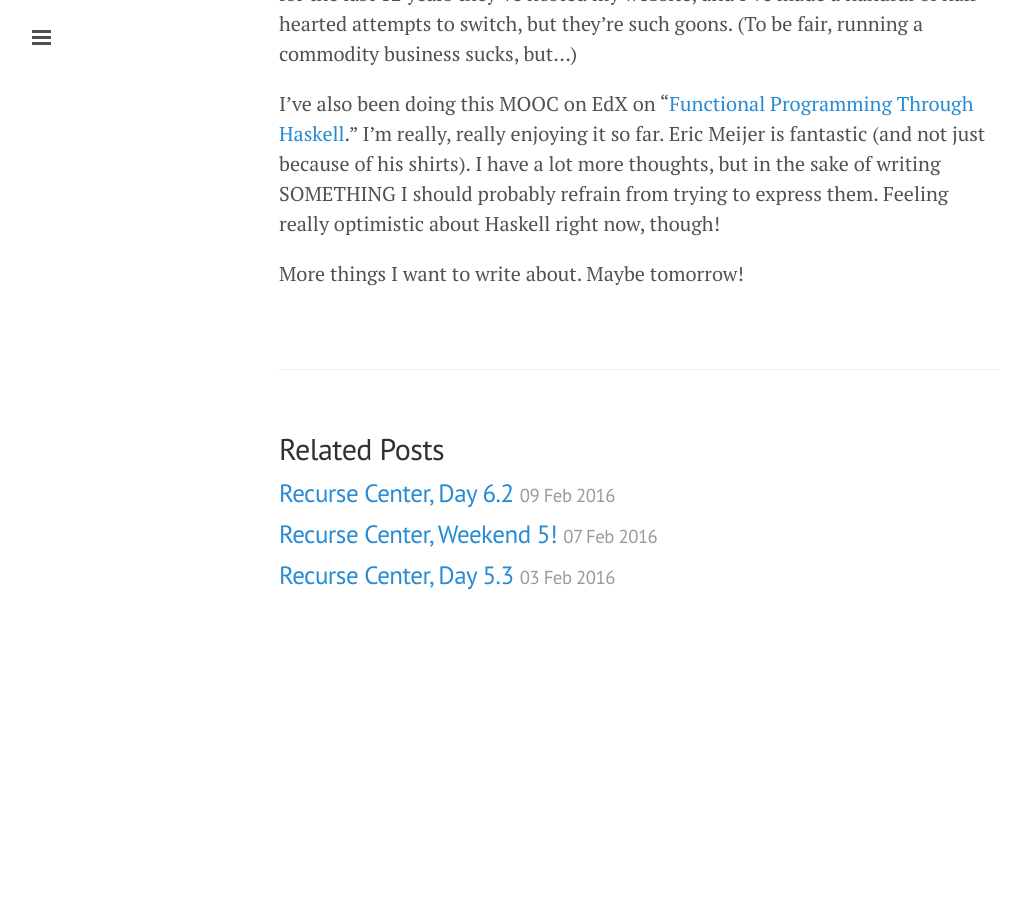
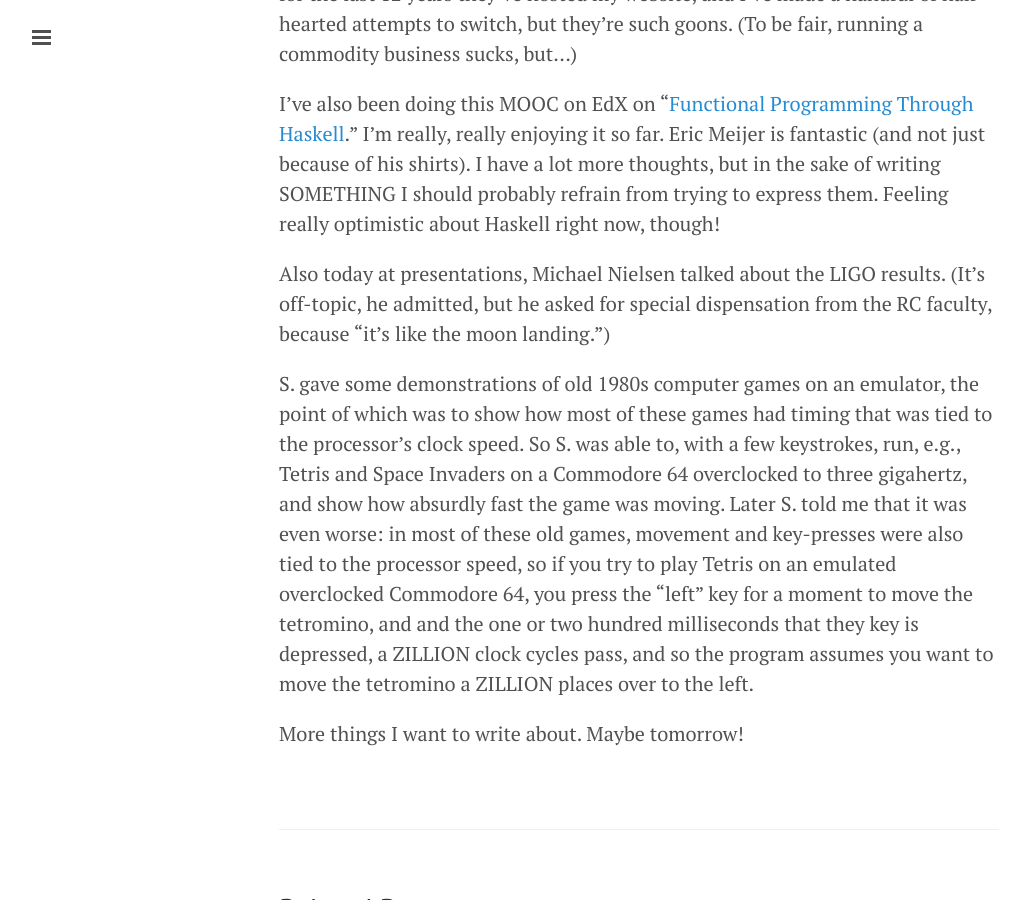
Before and after one commit to amalex5/amalex5.github.io, a Jekyll site: the page built from _posts/2016-02-11-recurse-center-day-6-4.markdown, in a window 1280 px wide and 900 px high, scrolled down 763 px. Shown: the whole window, without its empty margins (1-1031 px from the left). Built offline with Jekyll 4.4.1, drawn with Linux system fonts in a browser that asks for light colours; before the commit the page ends 1415 px from its top, so only the background shows below that.

Commit message:
Post update: Recurse Center, Day 6.4

```diff
--- a/_posts/2016-02-11-recurse-center-day-6-4.markdown
+++ b/_posts/2016-02-11-recurse-center-day-6-4.markdown
@@ -13,4 +13,8 @@ I downloaded CyberDuck to try to FTP it to `andrusia.com`. Of course it didn't w
 
 I've also been doing this MOOC on EdX on "[Functional Programming Through Haskell](https://www.edx.org/course/introduction-functional-programming-delftx-fp101x-0)." I'm really, really enjoying it so far. Eric Meijer is fantastic (and not just because of his shirts). I have a lot more thoughts, but in the sake of writing SOMETHING I should probably refrain from trying to express them. Feeling really optimistic about Haskell right now, though!
 
+Also today at presentations, Michael Nielsen talked about the LIGO results. (It's off-topic, he admitted, but he asked for special dispensation from the RC faculty, because "it's like the moon landing.")
+
+S. gave some demonstrations of old 1980s computer games on an emulator, the point of which was to show how most of these games had timing that was tied to the processor's clock speed. So S. was able to, with a few keystrokes, run, e.g., Tetris and Space Invaders on a Commodore 64 overclocked to three gigahertz, and show how absurdly fast the game was moving. Later S. told me that it was even worse: in most of these old games, movement and key-presses were also tied to the processor speed, so if you try to play Tetris on an emulated overclocked Commodore 64, you press the "left" key for a moment to move the tetromino, and and the one or two hundred milliseconds that they key is depressed, a ZILLION clock cycles pass, and so the program assumes you want to move the tetromino a ZILLION places over to the left.
+
 More things I want to write about. Maybe tomorrow!
```
